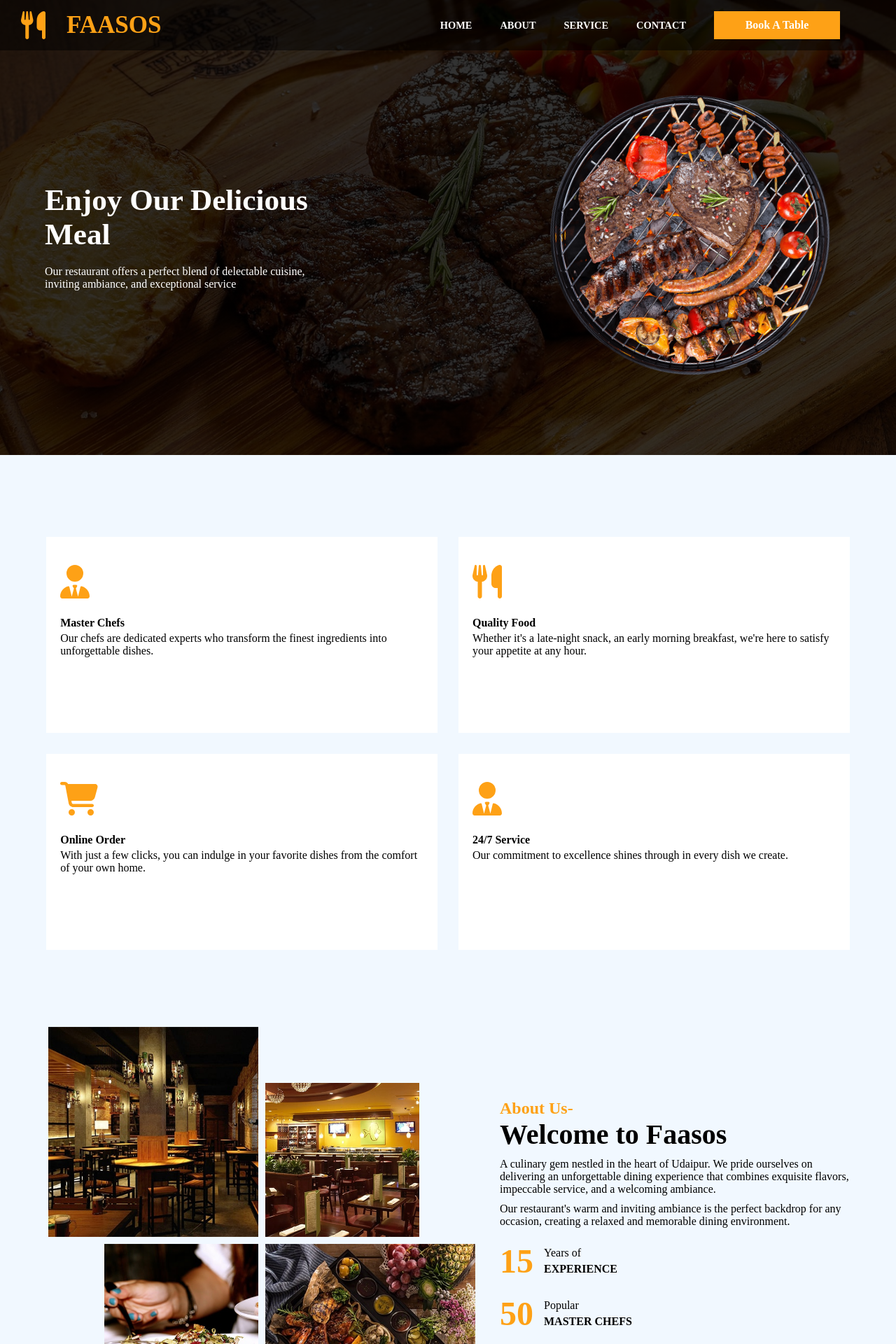
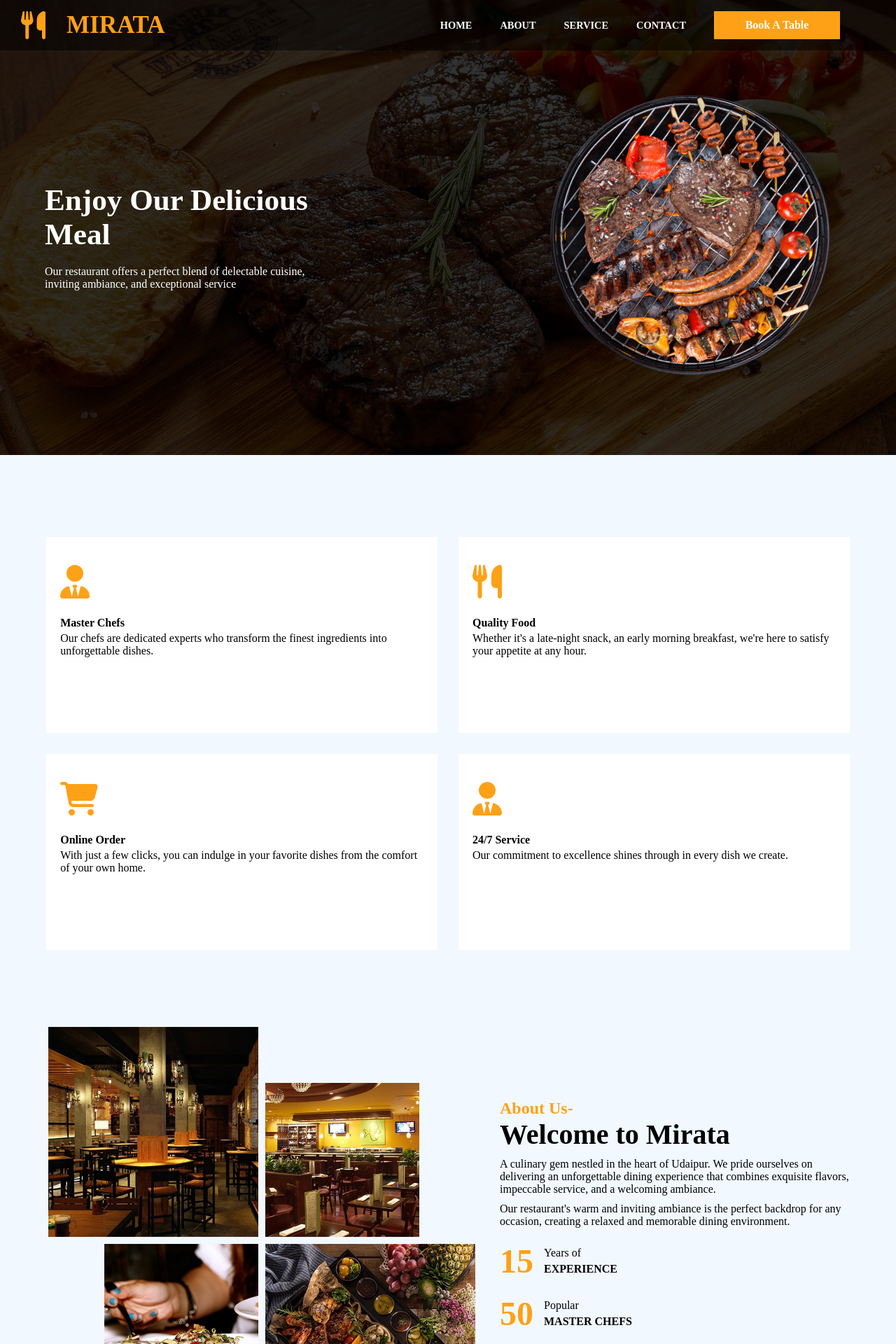
Before and after one commit to Sahilnainani/restaurant-web, a React (Create React App) app: page / in a window 1280 px wide. Shown: the top 1920 px of the page at 70% size. Built offline with nearby package versions, Linux system fonts and the light colour scheme.

Commit message:
Update Home.js

```diff
--- a/src/components/Home.js
+++ b/src/components/Home.js
@@ -36,7 +36,7 @@ const Home = () => {
               icon={faUtensils}
               style={{ color: "#FEA116" }}
             />
-            <h2>FAASOS</h2>
+            <h2>MIRATA</h2>
           </div>
           <ul id="menuList" >
             <li>
@@ -149,7 +149,7 @@ const Home = () => {
         <div className="about-content">
           <div style={{ height: "auto" }}>
             <h5 className="heading">About Us-</h5>
-            <h1>Welcome to Faasos</h1>
+            <h1>Welcome to Mirata</h1>
             <p>
               A culinary gem nestled in the heart of Udaipur. We pride ourselves
               on delivering an unforgettable dining experience that combines
```
